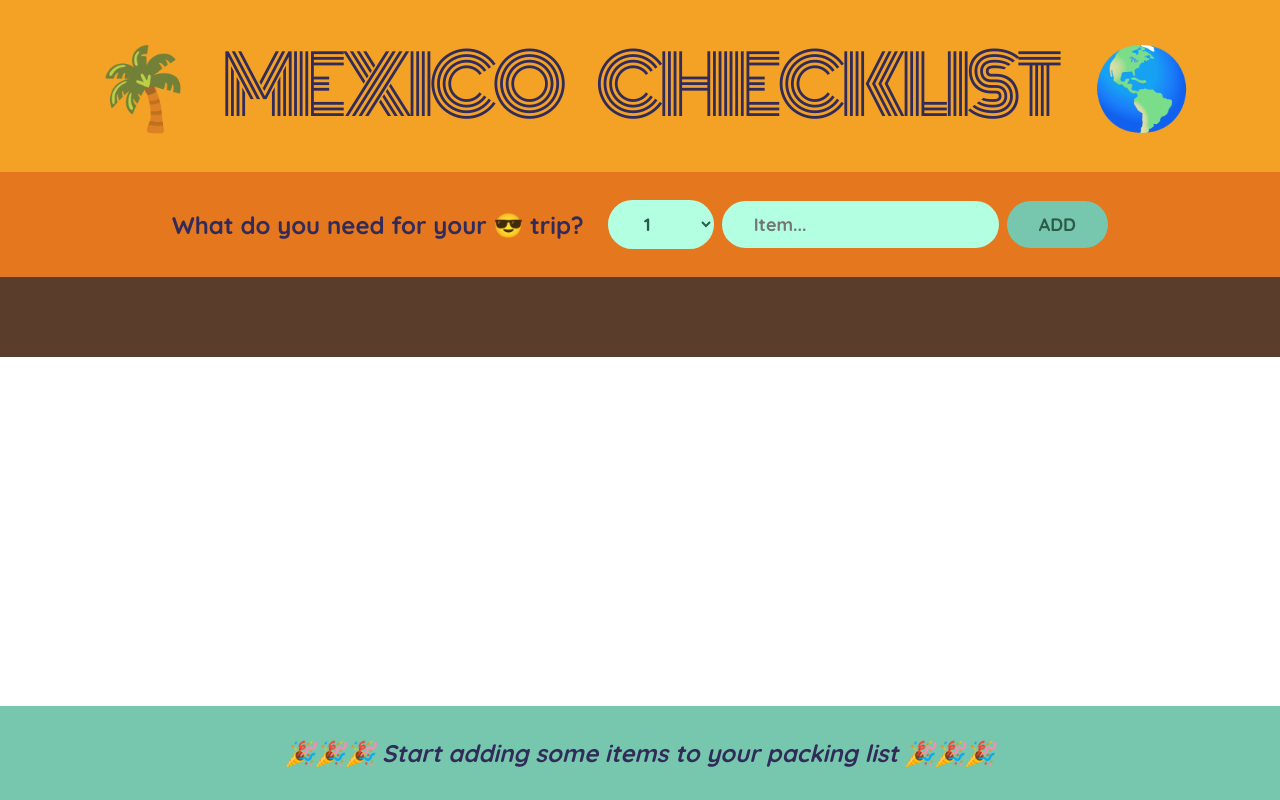
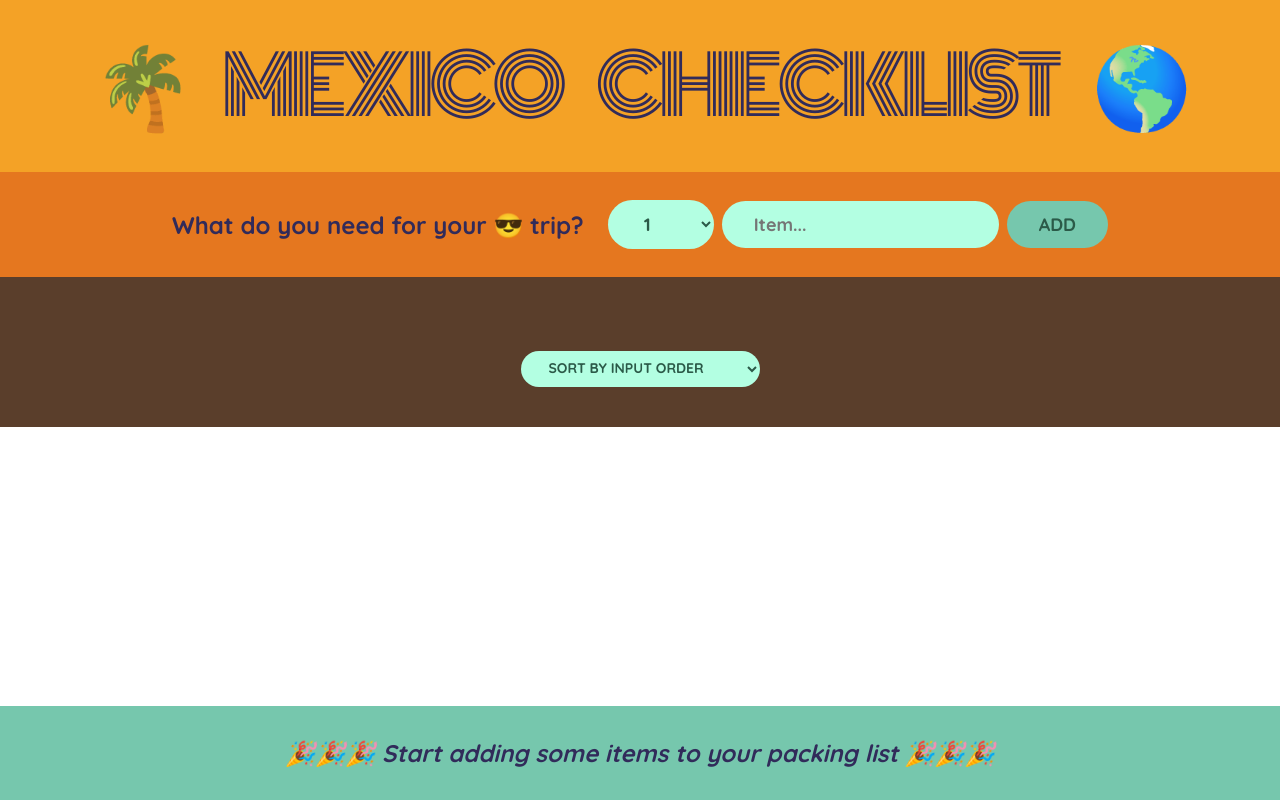
Before and after one commit to AlainDLC/travelList, a React (Create React App) app in the folder travel-list/: page / in a window 1280 px wide. Built offline with nearby package versions, Linux system fonts and the light colour scheme.

Commit message:
sort algoritm implement

```diff
--- a/travel-list/src/App.js
+++ b/travel-list/src/App.js
@@ -76,10 +76,26 @@
 }
 
 function PackingList({ items, onDeletedItems, onToggle }) {
+  const [sortBy, setSortBy] = useState("input");
+
+  let sortedItems;
+
+  if (sortBy === "input") sortedItems = items;
+
+  if (sortBy === "description")
+    sortedItems = items
+      .slice()
+      .sort((a, b) => a.description.localeCompare(b.description));
+
+  if (sortBy === "packed")
+    sortedItems = items
+      .slice()
+      .sort((a, b) => Number(a.packed) - Number(b.packed));
+
   return (
     <div className="list">
       <ul>
-        {items.map((item) => (
+        {sortedItems.map((item) => (
           <Item
             item={item}
             key={item.id}
@@ -88,6 +104,13 @@
           />
         ))}
       </ul>
+      <div className="actions">
+        <select value={sortBy} onChange={(e) => setSortBy(e.target.value)}>
+          <option value="input">Sort by input order</option>
+          <option value="description">Sort by description</option>
+          <option value="packed">Sort by packed status</option>
+        </select>
+      </div>
     </div>
   );
 }
```
